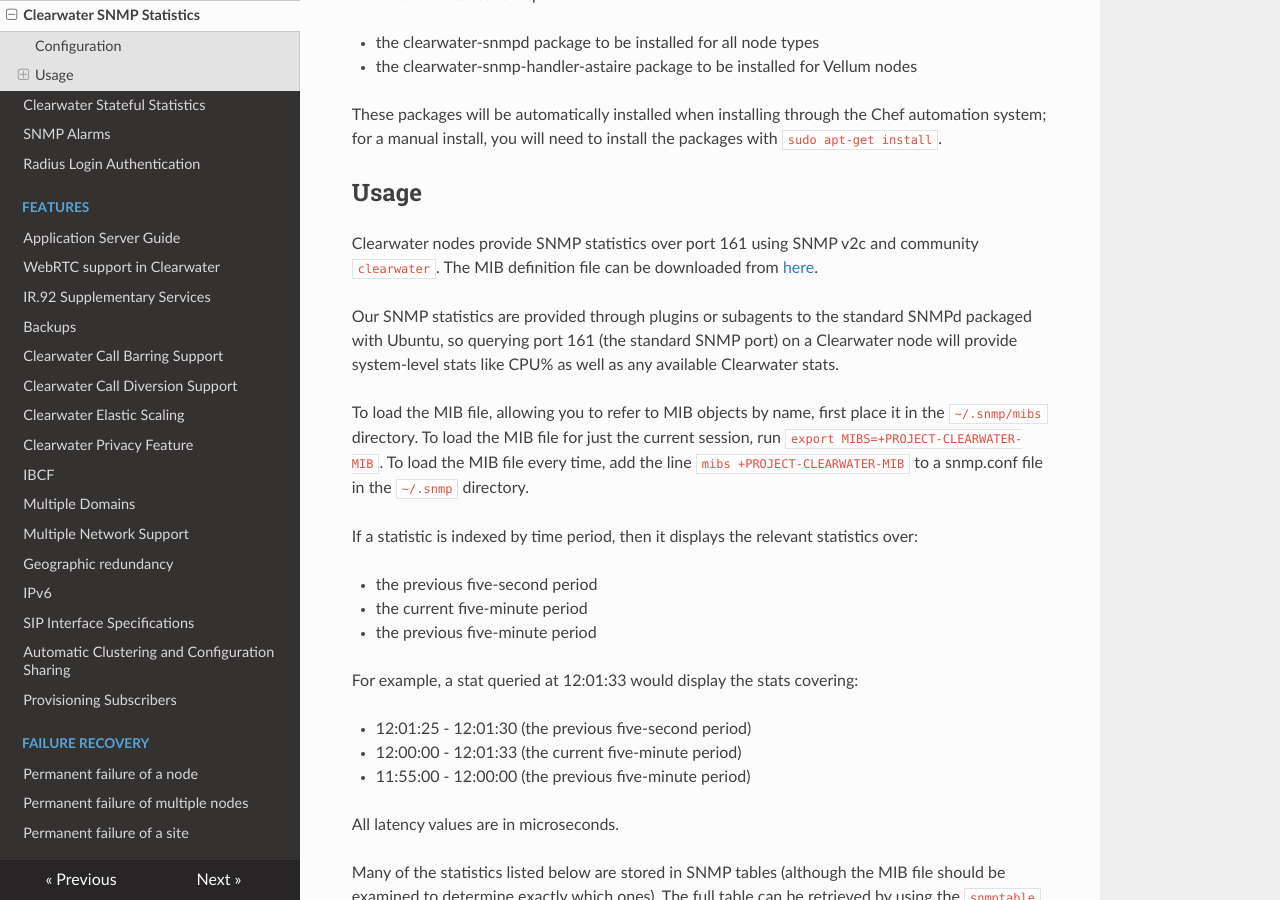
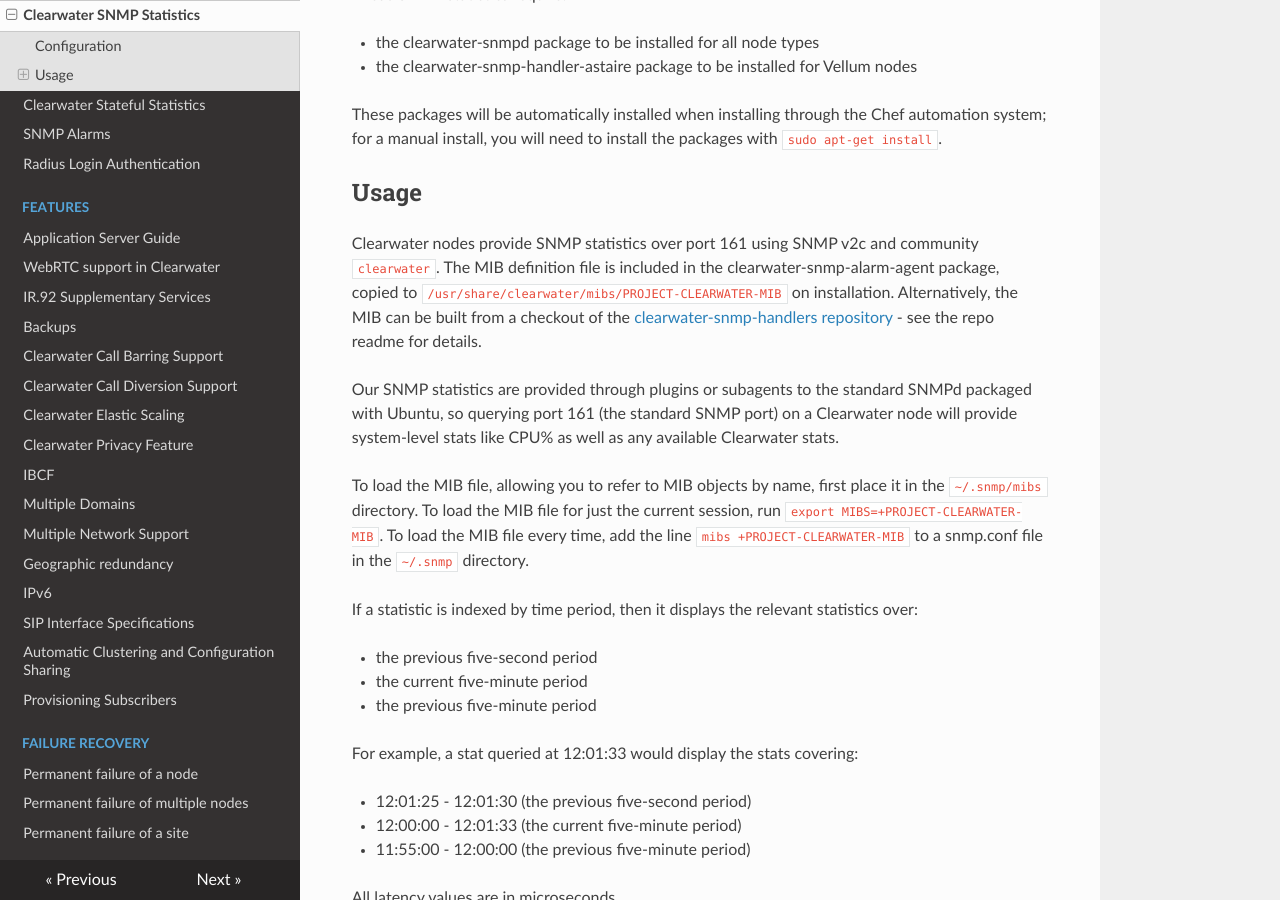
Before and after one commit to Metaswitch/clearwater-readthedocs, an MkDocs documentation site: the page built from docs/Clearwater_SNMP_Statistics.md, in a window 1280 px wide and 900 px high, scrolled down 377 px. Built offline with MkDocs 1.6.1, drawn with Linux system fonts in a browser that asks for light colours; nearby versions of some CDN libraries; old or Windows-style settings are respelled for this version of MkDocs.

Commit message:
Update PROJECT-CLEARWATER-MIB details

```diff
--- a/docs/Clearwater_SNMP_Statistics.md
+++ b/docs/Clearwater_SNMP_Statistics.md
@@ -13,7 +13,7 @@ These packages will be automatically installed when installing through the Chef
 
 ## Usage
 
-Clearwater nodes provide SNMP statistics over port 161 using SNMP v2c and community `clearwater`. The MIB definition file can be downloaded from [here](https://github.com/Metaswitch/clearwater-snmp-handlers/blob/master/PROJECT-CLEARWATER-MIB).
+Clearwater nodes provide SNMP statistics over port 161 using SNMP v2c and community `clearwater`. The MIB definition file is included in the clearwater-snmp-alarm-agent package, copied to `/usr/share/clearwater/mibs/PROJECT-CLEARWATER-MIB` on installation. Alternatively, the MIB can be built from a checkout of the [clearwater-snmp-handlers repository](https://github.com/Metaswitch/clearwater-snmp-handlers/) - see the repo readme for details.
 
 Our SNMP statistics are provided through plugins or subagents to the standard SNMPd packaged with Ubuntu, so querying port 161 (the standard SNMP port) on a Clearwater node will provide system-level stats like CPU% as well as any available Clearwater stats.
 
```
